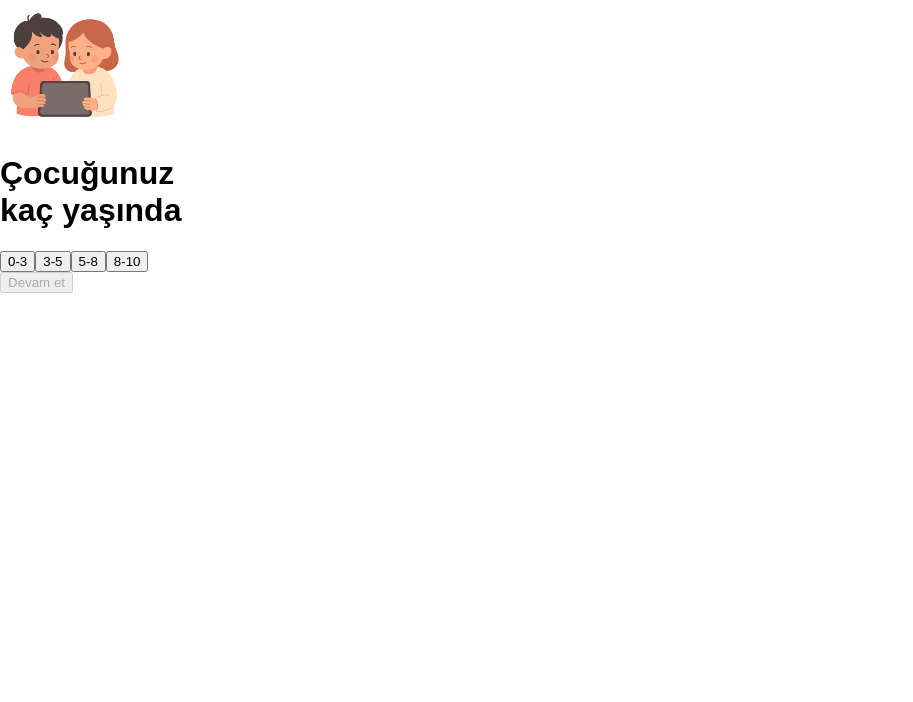
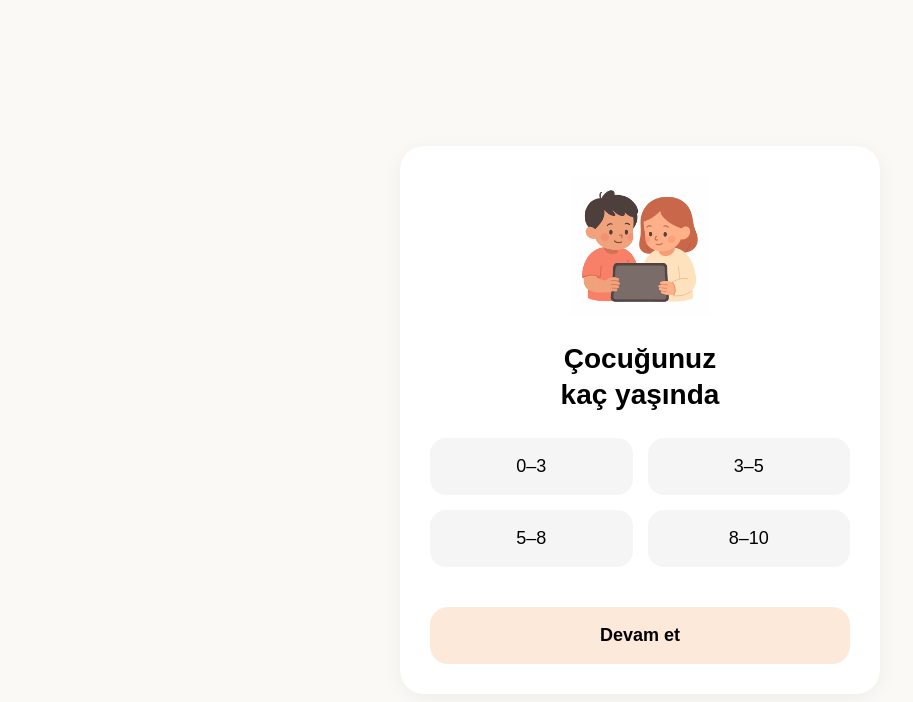
Before and after one commit to kubilaykcn-web/content-assistant-app, a Next.js app: page /age in a window 1280 px wide. Shown: the top 702 px of the page, without its empty margins (0-913 px from the left). Built offline with nearby package versions, Linux system fonts and the light colour scheme.

Commit message:
age page.js

```diff
--- a/app/age/page.js
+++ b/app/age/page.js
@@ -1,43 +1,75 @@
 "use client";
 
-import Image from "next/image";
-import { useState } from "react";
-
 export default function AgePage() {
-  const [selected, setSelected] = useState(null);
-
-  const ageRanges = ["0-3", "3-5", "5-8", "8-10"];
+  const ageRanges = ["0–3", "3–5", "5–8", "8–10"];
 
   return (
-    <div className="min-h-screen flex flex-col items-center justify-center bg-[#FAF7F2] p-6">
-      <div className="w-full max-w-md bg-white rounded-3xl shadow-md p-6 text-center">
+    <div
+      style={{
+        minHeight: "100vh",
+        display: "flex",
+        flexDirection: "column",
+        justifyContent: "center",
+        alignItems: "center",
+        padding: "20px",
+        backgroundColor: "#FAF9F6",
+      }}
+    >
+      <div
+        style={{
+          maxWidth: "420px",
+          width: "100%",
+          backgroundColor: "white",
+          padding: "30px",
+          borderRadius: "24px",
+          textAlign: "center",
+          boxShadow: "0 4px 20px rgba(0,0,0,0.05)",
+        }}
+      >
+        {/* Görsel */}
+        <img
+          src="/kids-illustration.png"
+          alt="child"
+          style={{
+            width: "140px",
+            marginBottom: "25px",
+            display: "block",
+            marginLeft: "auto",
+            marginRight: "auto",
+          }}
+        />
 
-        {/* Çocuk görseli */}
-        <div className="flex justify-center mb-6">
-          <Image
-            src="/kids-illustration.png"
-            width={130}
-            height={130}
-            alt="child"
-            className="rounded-full"
-          />
-        </div>
-
-        <h1 className="text-2xl font-semibold mb-4 leading-tight">
+        <h1
+          style={{
+            fontSize: "28px",
+            fontWeight: "700",
+            marginBottom: "25px",
+            lineHeight: "1.3",
+          }}
+        >
           Çocuğunuz<br />kaç yaşında
         </h1>
 
-        {/* Yaş aralığı butonları */}
-        <div className="grid grid-cols-2 gap-4 my-6">
+        {/* Yaş seçenekleri */}
+        <div
+          style={{
+            display: "grid",
+            gridTemplateColumns: "1fr 1fr",
+            gap: "15px",
+            marginBottom: "40px",
+          }}
+        >
           {ageRanges.map((age) => (
             <button
               key={age}
-              onClick={() => setSelected(age)}
-              className={`py-4 rounded-xl border text-lg transition ${
-                selected === age
-                  ? "bg-orange-200 border-orange-400"
-                  : "bg-gray-100 border-gray-300"
-              }`}
+              style={{
+                padding: "18px",
+                borderRadius: "16px",
+                backgroundColor: "#F5F5F5",
+                border: "none",
+                fontSize: "18px",
+                cursor: "pointer",
+              }}
             >
               {age}
             </button>
@@ -45,16 +77,17 @@ export default function AgePage() {
         </div>
 
         {/* Devam Et */}
+
         <button
-          disabled={!selected}
-          className={`w-full py-4 rounded-2xl text-lg font-medium transition ${
-            selected
-              ? "bg-orange-200 text-black"
-              : "bg-gray-200 text-gray-400 cursor-not-allowed"
-          }`}
-          onClick={() => {
-            // Şimdilik sadece console.log yapalım
-            console.log("Selected age:", selected);
+          style={{
+            width: "100%",
+            padding: "18px",
+            backgroundColor: "#FCE9D9",
+            borderRadius: "18px",
+            border: "none",
+            fontSize: "18px",
+            fontWeight: "600",
+            cursor: "pointer",
           }}
         >
           Devam et
```
